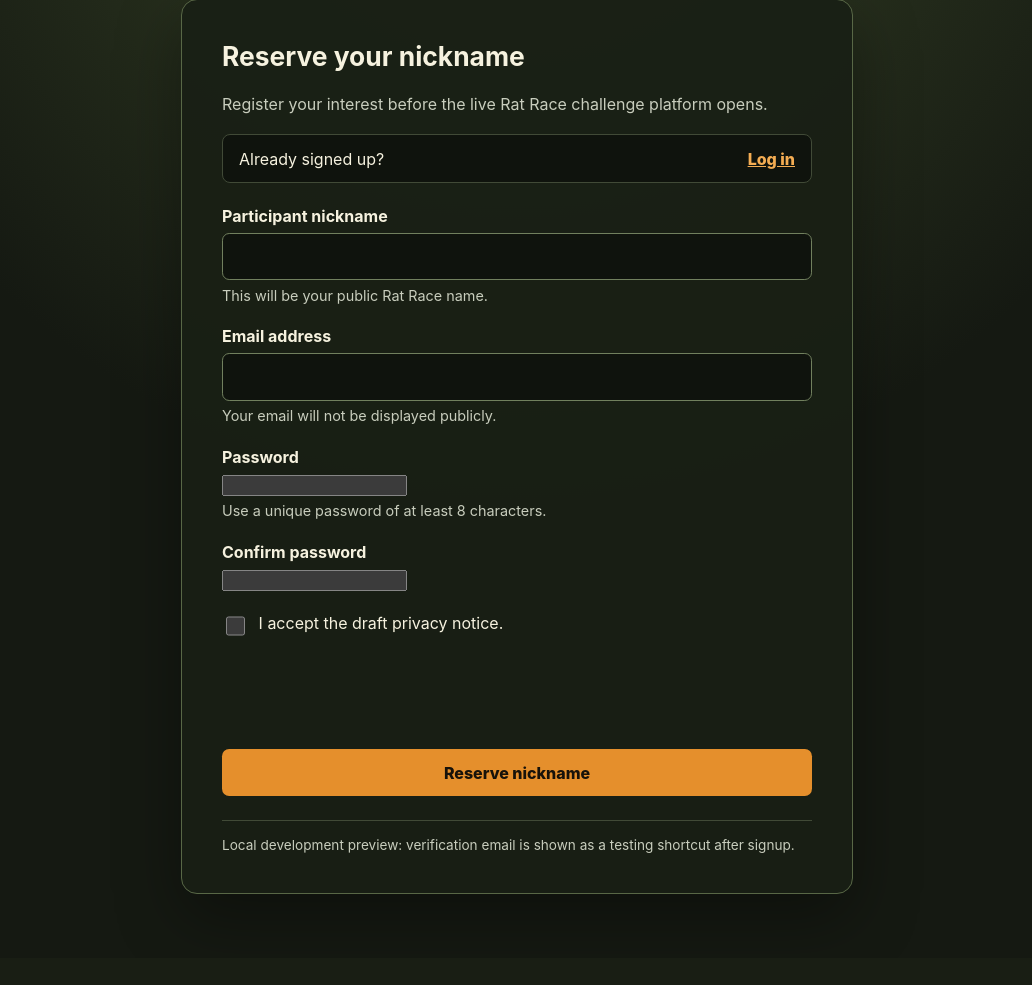
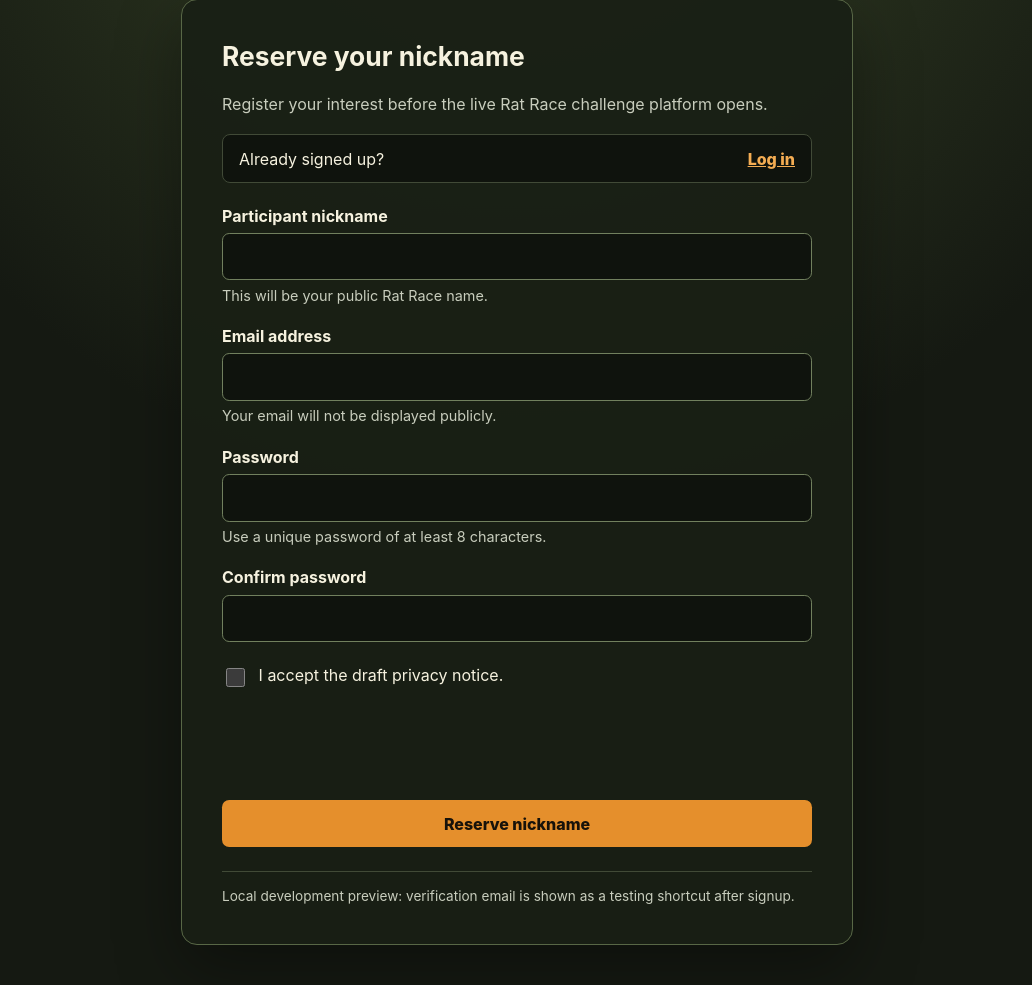
Before and after one commit to Eurymachus/The-Great-Spiffo-s-Rat-Race, a Django app: page / in a window 1280 px wide. Shown: the part 236-1221 px from the top of the page, without its empty margins (123-1155 px from the left). Before the commit the page ends 1130 px from the top, so only its background shows below. Run offline with Django 5.2, Linux system fonts and the light colour scheme; some libraries are stand-ins or nearby versions.

Commit message:
Match password fields to form styling

```diff
--- a/apps/website/registry/static/registry/site.css
+++ b/apps/website/registry/static/registry/site.css
@@ -35,7 +35,9 @@ body {
 .lede, .help, .development-note { color: #c8cdbd; }
 .field { margin: 1.4rem 0; }
 .field > label:not(.checkbox) { display: block; margin-bottom: .45rem; font-weight: 750; }
-.field input[type="text"], .field input[type="email"] {
+.field input[type="text"],
+.field input[type="email"],
+.field input[type="password"] {
     width: 100%;
     padding: .8rem .9rem;
     border: 1px solid #71805e;
```
